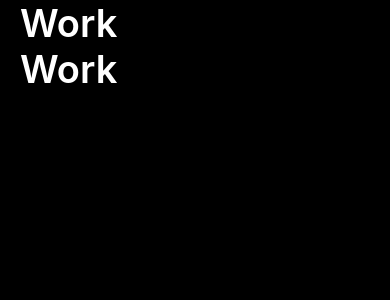
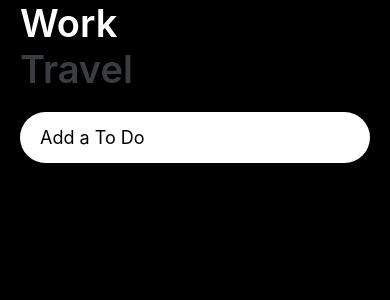
Before and after one commit to JaeUpSu/work-hard-travel, a React Native app: screen / in a window 390 px wide. Shown: the top 300 px of the page. Built offline with nearby package versions, Linux system fonts and the light colour scheme.

Commit message:
feat : TextInput add

```diff
--- a/App.js
+++ b/App.js
@@ -1,28 +1,49 @@
-import React from "react";
+import React, { useState } from "react";
 import { StatusBar } from "expo-status-bar";
 import {
   StyleSheet,
   Text,
   View,
   TouchableOpacity,
-  TouchableHighlight,
-  TouchableWithoutFeedback,
-  Pressable,
+  TextInput,
 } from "react-native";
 import { theme } from "./colors";
 
 export default function App() {
+  const [working, setWorking] = useState(true);
+  const [text, setText] = useState("");
+  const travel = () => setWorking(false);
+  const work = () => setWorking(true);
+  const onChangeText = (payload) => setText(payload);
+
   return (
     <View style={styles.container}>
       <StatusBar style="auto" />
       <View style={styles.head}>
-        <TouchableOpacity>
-          <Text style={styles.btnText}>Work</Text>
+        <TouchableOpacity onPress={work}>
+          <Text
+            style={{ ...styles.btnText, color: working ? "white" : theme.grey }}
+          >
+            Work
+          </Text>
         </TouchableOpacity>
-        <TouchableOpacity>
-          <Text style={styles.btnText}>Work</Text>
+        <TouchableOpacity onPress={travel}>
+          <Text
+            style={{
+              ...styles.btnText,
+              color: !working ? "white" : theme.grey,
+            }}
+          >
+            Travel
+          </Text>
         </TouchableOpacity>
       </View>
+      <TextInput
+        onChangeText={onChangeText}
+        value={text}
+        placeholder={working ? "Add a To Do" : "Where do you want to go?"}
+        style={styles.input}
+      />
     </View>
   );
 }
@@ -32,6 +53,14 @@
     flex: 1,
     backgroundColor: theme.bg,
     paddingHorizontal: 20,
+  },
+  input: {
+    backgroundColor: "white",
+    paddingVertical: 15,
+    paddingHorizontal: 20,
+    borderRadius: 30,
+    marginTop: 20,
+    fontSize: 18,
   },
   header: {
     justifyContent: "space-between",
```
